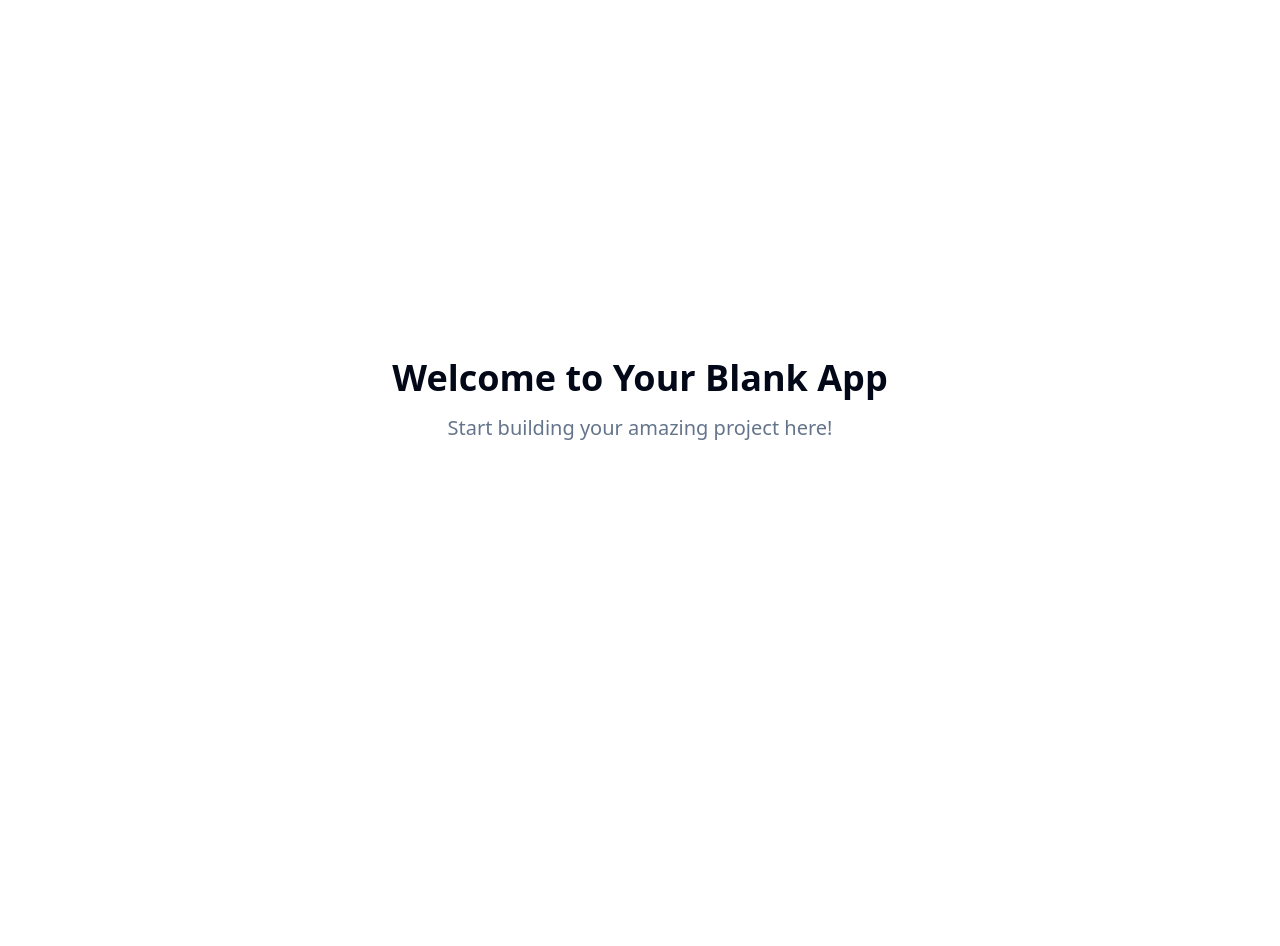
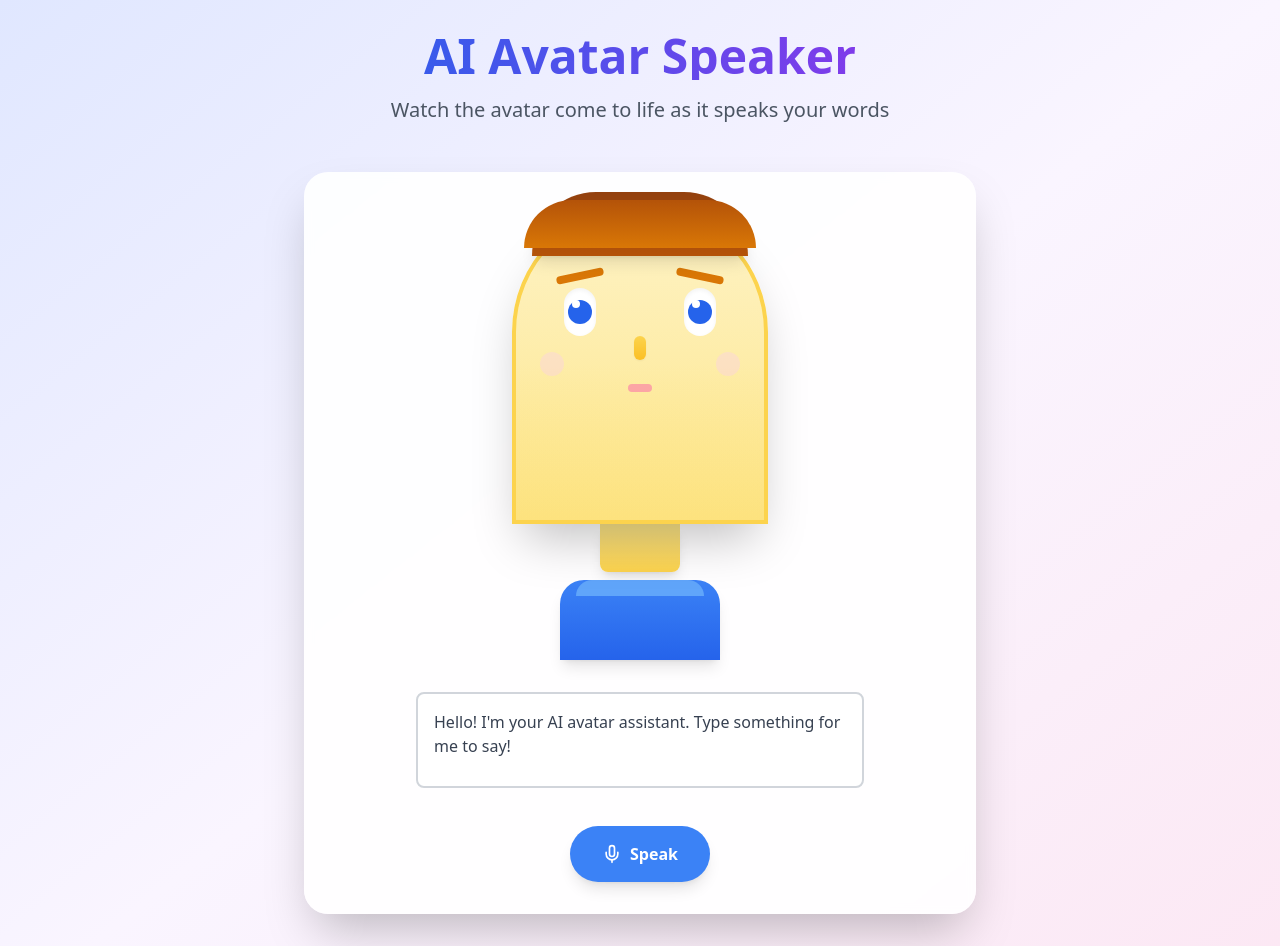
Before and after one commit to blackqubit-com/echo-avatar-sync, a React (Vite) app: page / in a window 1280 px wide. Shown: the top 946 px of the page. Before the commit the page ends 800 px from the top, so only its background shows below. Built offline with nearby package versions, Linux system fonts and the light colour scheme.

Commit message:
Add talking avatar
Implement a realistic avatar that speaks in sync with the provided words when the "speak" button is pressed.

```diff
--- /dev/null
+++ b/src/components/Avatar.tsx
@@ -0,0 +1,116 @@
+
+import React, { useState, useRef, useEffect } from 'react';
+import { Mic, MicOff, Volume2 } from 'lucide-react';
+
+interface AvatarProps {
+  text: string;
+  onTextChange: (text: string) => void;
+  onSpeak: () => void;
+  isSpeaking: boolean;
+}
+
+const Avatar: React.FC<AvatarProps> = ({ text, onTextChange, onSpeak, isSpeaking }) => {
+  return (
+    <div className="flex flex-col items-center space-y-8">
+      {/* Avatar Container */}
+      <div className="relative">
+        {/* Avatar Head */}
+        <div className="relative w-64 h-80 bg-gradient-to-b from-amber-100 to-amber-200 rounded-t-full rounded-b-3xl shadow-2xl border-4 border-amber-300">
+          {/* Face Shadow */}
+          <div className="absolute inset-0 bg-gradient-to-b from-transparent via-transparent to-amber-300/20 rounded-t-full rounded-b-3xl"></div>
+
+          {/* Eyes */}
+          <div className="absolute top-20 left-12 w-8 h-12 bg-white rounded-full shadow-inner">
+            <div className={`w-6 h-6 bg-blue-600 rounded-full mt-3 ml-1 transition-all duration-300 ${isSpeaking ? 'animate-pulse' : ''}`}>
+              <div className="w-2 h-2 bg-white rounded-full mt-1 ml-1"></div>
+            </div>
+          </div>
+          <div className="absolute top-20 right-12 w-8 h-12 bg-white rounded-full shadow-inner">
+            <div className={`w-6 h-6 bg-blue-600 rounded-full mt-3 ml-1 transition-all duration-300 ${isSpeaking ? 'animate-pulse' : ''}`}>
+              <div className="w-2 h-2 bg-white rounded-full mt-1 ml-1"></div>
+            </div>
+          </div>
+
+          {/* Eyebrows */}
+          <div className="absolute top-16 left-10 w-12 h-2 bg-amber-600 rounded-full transform -rotate-12"></div>
+          <div className="absolute top-16 right-10 w-12 h-2 bg-amber-600 rounded-full transform rotate-12"></div>
+
+          {/* Nose */}
+          <div className="absolute top-32 left-1/2 transform -translate-x-1/2 w-3 h-6 bg-gradient-to-b from-amber-300 to-amber-400 rounded-full shadow-sm"></div>
+
+          {/* Mouth */}
+          <div className="absolute top-44 left-1/2 transform -translate-x-1/2">
+            <div className={`transition-all duration-150 ${
+              isSpeaking
+                ? 'w-8 h-6 bg-red-400 rounded-full animate-pulse'
+                : 'w-6 h-2 bg-red-300 rounded-full'
+            }`}>
+              {/* Teeth visible when speaking */}
+              {isSpeaking && (
+                <div className="w-6 h-1 bg-white rounded-sm mx-auto mt-1 animate-pulse"></div>
+              )}
+            </div>
+          </div>
+
+          {/* Cheeks */}
+          <div className={`absolute top-36 left-6 w-6 h-6 bg-pink-200 rounded-full transition-opacity duration-300 ${isSpeaking ? 'opacity-80' : 'opacity-40'}`}></div>
+          <div className={`absolute top-36 right-6 w-6 h-6 bg-pink-200 rounded-full transition-opacity duration-300 ${isSpeaking ? 'opacity-80' : 'opacity-40'}`}></div>
+
+          {/* Hair */}
+          <div className="absolute -top-4 left-4 right-4 h-16 bg-gradient-to-b from-amber-800 to-amber-700 rounded-t-full shadow-lg"></div>
+          <div className="absolute -top-2 left-2 right-2 h-12 bg-gradient-to-b from-amber-700 to-amber-600 rounded-t-full"></div>
+        </div>
+
+        {/* Neck */}
+        <div className="w-20 h-12 bg-gradient-to-b from-amber-200 to-amber-300 mx-auto rounded-b-lg shadow-lg"></div>
+
+        {/* Body */}
+        <div className="w-40 h-20 bg-gradient-to-b from-blue-500 to-blue-600 mx-auto rounded-t-3xl shadow-lg mt-2">
+          {/* Shirt details */}
+          <div className="w-32 h-4 bg-blue-400 mx-auto rounded-t-3xl mt-2"></div>
+        </div>
+
+        {/* Breathing animation when not speaking */}
+        <div className={`absolute inset-0 transition-transform duration-2000 ${!isSpeaking ? 'animate-pulse' : ''}`}></div>
+      </div>
+
+      {/* Text Input */}
+      <div className="w-full max-w-md">
+        <textarea
+          value={text}
+          onChange={(e) => onTextChange(e.target.value)}
+          placeholder="Enter text for the avatar to speak..."
+          className="w-full h-24 p-4 border-2 border-gray-300 rounded-lg resize-none focus:border-blue-500 focus:outline-none text-gray-700"
+          disabled={isSpeaking}
+        />
+      </div>
+
+      {/* Speak Button */}
+      <button
+        onClick={onSpeak}
+        disabled={!text.trim() || isSpeaking}
+        className={`flex items-center space-x-2 px-8 py-4 rounded-full font-semibold text-white transition-all duration-300 shadow-lg ${
+          isSpeaking
+            ? 'bg-red-500 hover:bg-red-600 animate-pulse'
+            : text.trim()
+            ? 'bg-blue-500 hover:bg-blue-600 hover:scale-105'
+            : 'bg-gray-400 cursor-not-allowed'
+        }`}
+      >
+        {isSpeaking ? (
+          <>
+            <Volume2 className="w-5 h-5 animate-bounce" />
+            <span>Speaking...</span>
+          </>
+        ) : (
+          <>
+            <Mic className="w-5 h-5" />
+            <span>Speak</span>
+          </>
+        )}
+      </button>
+    </div>
+  );
+};
+
+export default Avatar;
--- a/src/index.css
+++ b/src/index.css
@@ -1,3 +1,4 @@
+
 @tailwind base;
 @tailwind components;
 @tailwind utilities;
@@ -103,3 +104,33 @@ All colors MUST be HSL.
     @apply bg-background text-foreground;
   }
 }
+
+/* Custom avatar animations */
+@keyframes breathe {
+  0%, 100% { transform: scale(1); }
+  50% { transform: scale(1.02); }
+}
+
+@keyframes mouthTalk {
+  0%, 100% { height: 0.5rem; width: 1.5rem; border-radius: 9999px; }
+  25% { height: 1rem; width: 2rem; border-radius: 50%; }
+  50% { height: 1.5rem; width: 2rem; border-radius: 50%; }
+  75% { height: 1rem; width: 1.5rem; border-radius: 50%; }
+}
+
+@keyframes eyeBlink {
+  0%, 90%, 100% { transform: scaleY(1); }
+  95% { transform: scaleY(0.1); }
+}
+
+.animate-breathe {
+  animation: breathe 3s ease-in-out infinite;
+}
+
+.animate-mouth-talk {
+  animation: mouthTalk 0.3s ease-in-out infinite;
+}
+
+.animate-eye-blink {
+  animation: eyeBlink 4s ease-in-out infinite;
+}
--- a/src/pages/Index.tsx
+++ b/src/pages/Index.tsx
@@ -1,11 +1,133 @@
-// Update this page (the content is just a fallback if you fail to update the page)
+
+import React, { useState, useRef, useCallback } from 'react';
+import Avatar from '../components/Avatar';
 
 const Index = () => {
+  const [text, setText] = useState("Hello! I'm your AI avatar assistant. Type something for me to say!");
+  const [isSpeaking, setIsSpeaking] = useState(false);
+  const speechRef = useRef<SpeechSynthesisUtterance | null>(null);
+  const mouthAnimationRef = useRef<NodeJS.Timeout | null>(null);
+
+  const handleSpeak = useCallback(() => {
+    if (!text.trim() || isSpeaking) return;
+
+    // Cancel any existing speech
+    window.speechSynthesis.cancel();
+
+    // Clear any existing mouth animation
+    if (mouthAnimationRef.current) {
+      clearTimeout(mouthAnimationRef.current);
+    }
+
+    const utterance = new SpeechSynthesisUtterance(text);
+    speechRef.current = utterance;
+
+    // Configure speech settings for natural sound
+    utterance.rate = 0.9;
+    utterance.pitch = 1.1;
+    utterance.volume = 1;
+
+    // Try to use a more natural voice if available
+    const voices = window.speechSynthesis.getVoices();
+    const naturalVoice = voices.find(voice =>
+      voice.name.includes('Natural') ||
+      voice.name.includes('Enhanced') ||
+      voice.name.includes('Premium') ||
+      voice.lang.includes('en-US')
+    );
+    if (naturalVoice) {
+      utterance.voice = naturalVoice;
+    }
+
+    utterance.onstart = () => {
+      console.log('Speech started');
+      setIsSpeaking(true);
+    };
+
+    utterance.onend = () => {
+      console.log('Speech ended');
+      setIsSpeaking(false);
+      speechRef.current = null;
+    };
+
+    utterance.onerror = (event) => {
+      console.error('Speech error:', event.error);
+      setIsSpeaking(false);
+      speechRef.current = null;
+    };
+
+    // Start speaking
+    window.speechSynthesis.speak(utterance);
+  }, [text, isSpeaking]);
+
+  const handleStop = useCallback(() => {
+    window.speechSynthesis.cancel();
+    setIsSpeaking(false);
+    if (mouthAnimationRef.current) {
+      clearTimeout(mouthAnimationRef.current);
+    }
+  }, []);
+
+  // Load voices when component mounts
+  React.useEffect(() => {
+    const loadVoices = () => {
+      const voices = window.speechSynthesis.getVoices();
+      console.log('Available voices:', voices.map(v => ({ name: v.name, lang: v.lang })));
+    };
+
+    // Load voices immediately if available
+    loadVoices();
+
+    // Also load when voices change (some browsers load them asynchronously)
+    window.speechSynthesis.addEventListener('voiceschanged', loadVoices);
+
+    return () => {
+      window.speechSynthesis.removeEventListener('voiceschanged', loadVoices);
+      window.speechSynthesis.cancel();
+    };
+  }, []);
+
   return (
-    <div className="min-h-screen flex items-center justify-center bg-background">
-      <div className="text-center">
-        <h1 className="text-4xl font-bold mb-4">Welcome to Your Blank App</h1>
-        <p className="text-xl text-muted-foreground">Start building your amazing project here!</p>
+    <div className="min-h-screen bg-gradient-to-br from-indigo-100 via-purple-50 to-pink-100 flex items-center justify-center p-8">
+      <div className="max-w-2xl w-full">
+        {/* Header */}
+        <div className="text-center mb-12">
+          <h1 className="text-5xl font-bold bg-gradient-to-r from-blue-600 to-purple-600 bg-clip-text text-transparent mb-4">
+            AI Avatar Speaker
+          </h1>
+          <p className="text-xl text-gray-600">
+            Watch the avatar come to life as it speaks your words
+          </p>
+        </div>
+
+        {/* Avatar Component */}
+        <div className="bg-white rounded-3xl shadow-2xl p-8 backdrop-blur-sm bg-white/90">
+          <Avatar
+            text={text}
+            onTextChange={setText}
+            onSpeak={handleSpeak}
+            isSpeaking={isSpeaking}
+          />
+
+          {/* Stop Button (when speaking) */}
+          {isSpeaking && (
+            <div className="flex justify-center mt-4">
+              <button
+                onClick={handleStop}
+                className="px-6 py-2 bg-red-500 hover:bg-red-600 text-white rounded-full transition-all duration-300 shadow-lg hover:scale-105"
+              >
+                Stop Speaking
+              </button>
+            </div>
+          )}
+        </div>
+
+        {/* Instructions */}
+        <div className="text-center mt-8 text-gray-600">
+          <p className="text-sm">
+            💡 Tip: The avatar's mouth will animate and sync with the speech. Try different phrases to see the expressions!
+          </p>
+        </div>
       </div>
     </div>
   );
```
